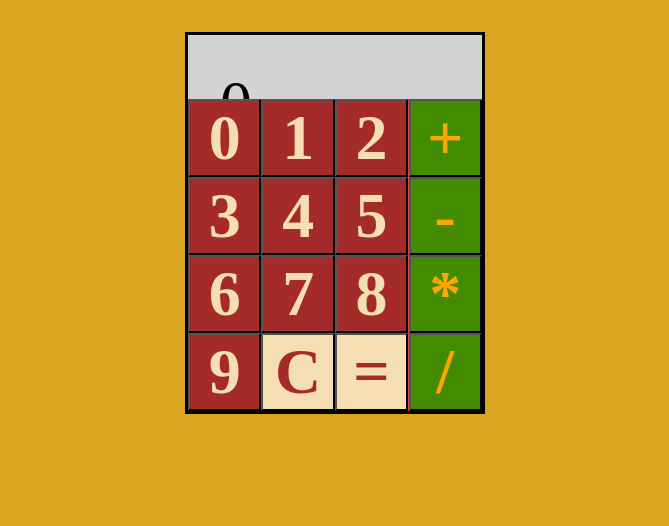
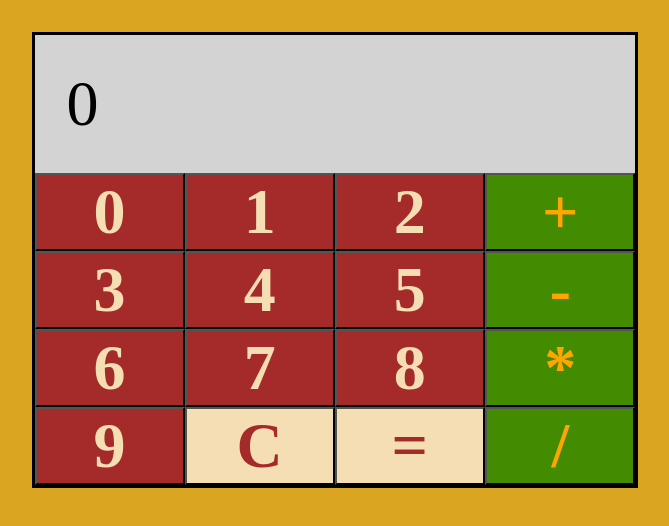
Before and after one commit to replakcan/calculator, a plain HTML site: page index.html in a window 1280 px wide. Shown: the whole page, without its empty margins (305-974 px from the left). Drawn offline with Linux system fonts and the light colour scheme.

Commit message:
Deletes hard coded width px values

```diff
--- a/index.css
+++ b/index.css
@@ -21,14 +21,12 @@ body {
 
 .calculator {
   display: flex;
-  width: 300px;
   flex-direction: column;
   border: solid;
 }
 
 .result-screen {
   width: 100%;
-  height: 50px;
   padding: 1rem;
   background-color: lightgray;
 }
```
